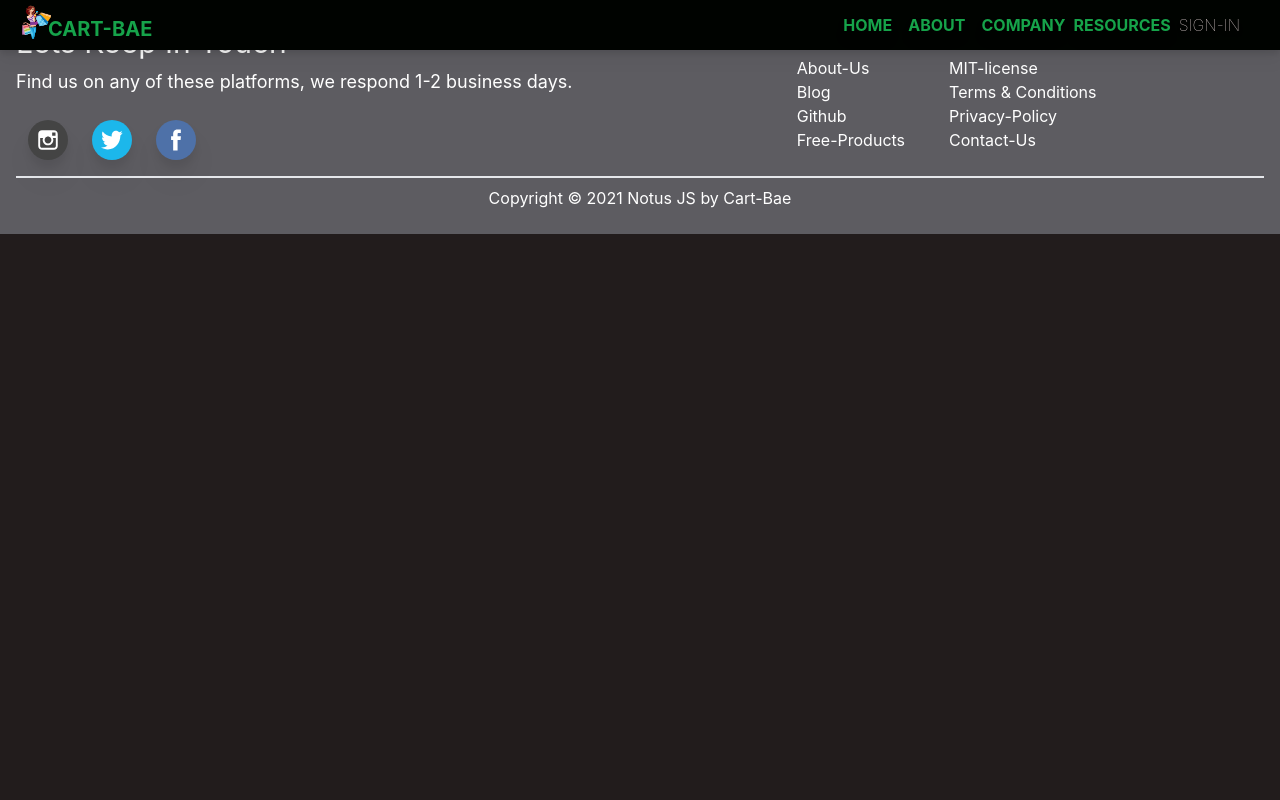
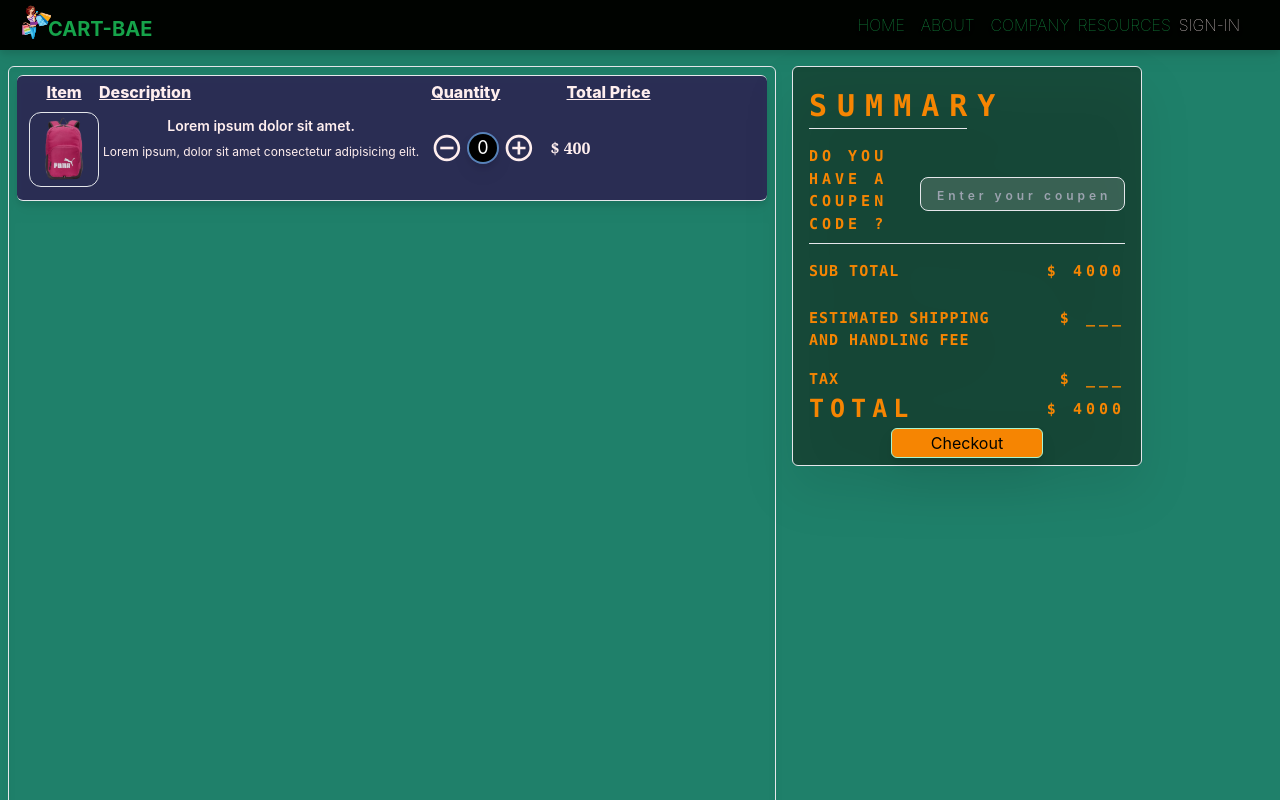
Before and after one commit to nithin-prathapan/cart-bea, a React (Create React App) app: page /checkout in a window 1280 px wide. Shown: the top 800 px of the page. Built offline with nearby package versions, Linux system fonts and the light colour scheme.

Commit message:
checkout page added

```diff
--- a/package.json
+++ b/package.json
@@ -12,10 +12,15 @@
     "react-dom": "^18.2.0",
     "react-icons": "^4.7.1",
     "react-redux": "^8.0.5",
+    "react-redux-firebase": "^3.11.0",
     "react-responsive-carousel": "^3.2.23",
     "react-router-dom": "^6.4.4",
     "react-scripts": "5.0.1",
     "react-typed": "^1.2.0",
+    "redux-firestore": "^1.0.0",
+    "redux-logger": "^3.0.6",
+    "redux-persist": "^6.0.0",
+    "redux-thunk": "^2.4.2",
     "web-vitals": "^2.1.4"
   },
   "scripts": {
--- a/src/App.js
+++ b/src/App.js
@@ -2,9 +2,10 @@ import React from "react";
 import Footer from "./components/Footer";
 import Home from "./components/Home";
 import Navbar from "./components/Navbar";
-import {Route, Routes } from "react-router-dom";
+import { Route, Routes } from "react-router-dom";
 import Signin from "./components/Signin";
 import Login from "./components/Login";
+import Checkout from "./components/Checkout";
 
 const App = () => {
   return (
@@ -15,6 +16,8 @@ const App = () => {
         <Route path="/" element={<Home />} />
         <Route path="/signin" element={<Signin />} />
         <Route path="/login" element={<Login />} />
+        <Route path="/checkout" element={<Checkout />} />
+
       </Routes>
       <Footer />
     </div>
--- /dev/null
+++ b/src/components/Checkout.js
@@ -0,0 +1,87 @@
+import React from 'react'
+import bag from '../images/bag.png'
+import { BiPlusCircle } from 'react-icons/bi'
+import { BiMinusCircle } from 'react-icons/bi'
+import './styles.css'
+
+const Checkout = () => {
+    return (
+
+        <div className='bg-[#1cfdcc71] md:flex sm:grid min-h-[1280px] sm:grid-cols-1'>
+            <div className='w-[95%] sm:min-w-[95%] drop-shadow-lg max-h-[100%] mt-[66px] ml-2 border rounded-md mb-4 text-[#fee] md:max-w-[60%]'>
+                <div className='m-2 flex bg-[#2d2052d8] border-b border-t p-3 rounded-md'>
+                    <div className="image-container h-[100px]">
+                        <h1 className='mx-auto text-center mb-2 -mt-2 font-extrabold underline'>Item</h1>
+                        <img className='max-w-[70px] border rounded-xl mt-auto p-1' src={bag} alt="" />
+                    </div>
+                    <div className='description justify-items-start'>
+                        <h1 className='text-center -mt-2 mb-2 font-extrabold underline '>Description</h1>
+                        <h1 className='text-center text-sm font-semibold  mx-auto p-1'>Lorem ipsum dolor sit amet.</h1>
+                        <p className='text-xs text-center sm:text-center p-1'>Lorem ipsum, dolor sit amet consectetur adipisicing elit.</p>
+                    </div>
+                    <div className='quantity justify-items-start ml-2  '>
+                        <h1 className='text-center -mt-2 mb-6 font-extrabold underline '>Quantity</h1>
+                        <div className='flex items-center my-auto'>
+                            <BiMinusCircle className=" hover:scale-110 cursor-pointer duration-500 ease-in-out" color='#fee' size={40} />
+                            <h2 className="w-[35%] button ml-1 mr-1 h-[100%] mx-auto text-[#fffcfc] text-center border-[100%] bg-[#e6ebea3d]  rounded-full drop-shadow-lg text-lg font-md">0</h2>
+                            <BiPlusCircle className="mr-2 hover:scale-110 cursor-pointer duration-500 ease-in-out" color='#fee' size={40} />
+                        </div>
+
+                    </div>
+                    <div className='description justify-items-start ml-2'>
+                        <h1 className='text-center -mt-2 mb-2hbjn  font-extrabold underline ml-4 '>Total Price</h1>
+                        <h1 className='text-center my-auto mt-8 sm:mt-2 font-serif font-semibold'><span> $  </span> 400</h1>
+                    </div>
+                </div>
+            </div>
+            <div className='mt-[66px] max-h-[400px] drop-shadow-2xl max-w-[350px]  bg-[#101b1185] rounded-md p-4 border m-4 '>
+                <div className='border-b uppercase max-w-[50%]'>
+                    <h1 className='font-mono font-bold tracking-[10px] text-[30px] text-[#ff8800f6]'>
+                        summary
+                    </h1>
+
+                </div>
+                <div className='border-b uppercase mt-4 mb-2 max-w-[100%] flex'>
+                    <h1 className=' mb-2 font-mono font-bold tracking-[4px] w-[50%] text-[15px] text-[#ff8800f6]'>
+                        Do you have a coupen code ?
+                    </h1>
+                    <input type="text" name="" id="" placeholder='Enter your coupen code' className='h-[25px] placeholder:text-xs placeholder:font-semibold tracking-[4px] text-[#ff8800f6] p-4 w-[205px] items-center my-auto rounded-lg outline-none border bg-[#ffeeee27]' />
+                </div>
+                <div className='uppercase mt-4 mb-2 max-w-[100%] flex justify-between'>
+                    <h1 className=' mb-2 font-mono font-bold tracking-[1px] text-[15px] text-[#ff8800f6]'>
+                        Sub Total
+                    </h1>
+                    <h1 className=' font-mono font-bold tracking-[4px] text-[15px] text-[#ff8800f6]'> <span>$ </span> 4000</h1>
+                </div>
+                <div className=' uppercase mt-4 mb-2 max-w-[100%] flex justify-between'>
+                    <h1 className=' mb-2 font-mono font-bold tracking-[1px]  w-[60%] text-[15px] text-[#ff8800f6]'>
+                        Estimated Shipping and Handling fee
+                    </h1>
+                    <h1 className=' font-mono font-bold tracking-[4px] text-[15px]  text-[#ff8800f6]'> <span>$ </span>___</h1>
+
+                </div>
+                <div className=' uppercase max-w-[100%] flex justify-between'>
+                    <h1 className='font-mono font-bold tracking-[1px] text-[15px] text-[#ff8800f6]'>
+                        Tax
+                    </h1>
+                    <h1 className=' font-mono font-bold tracking-[4px] my-auto text-[15px] text-[#ff8800f6]'> <span>$ </span>___</h1>
+
+                </div>
+                <div className=' uppercase max-w-[100%] flex justify-between'>
+                    <h1 className='font-mono font-bold tracking-[6px] text-[25px] text-[#ff8800f6]'>
+                        Total
+                    </h1>
+                    <h1 className=' font-mono font-bold tracking-[4px] my-auto text-[15px] text-[#ff8800f6]'> <span>$ </span> 4000</h1>
+
+                </div>
+                <div className='mx-auto w-[80%] justify-center flex'>
+                    <input type="button" value="Checkout" className='w-[60%] h-[30px] rounded-md border border-emerald-200 hover:scale-95 duration-300 drop-shadow-lg  ease-out mx-auto justify-center bg-[#ff8800f6]' />
+
+                </div>
+            </div>
+        </div>
+
+    )
+}
+
+export default Checkout
--- a/src/components/Navbar.jsx
+++ b/src/components/Navbar.jsx
@@ -6,6 +6,8 @@ import "./styles.css";
 import shopImg from '../images/shopimg.png'
 import { useSelector } from "react-redux";
 const Navbar = () => {
+  const { name } = useSelector((state) => state.user)
+  console.log(name);
   const [nav, setNav] = useState(false);
   const { isLoggedIn } = useSelector((state) => state.user)
   console.log(isLoggedIn);
@@ -17,23 +19,23 @@ const Navbar = () => {
       </Link>
       <ul className="absolute uppercase flex right-8 ">
         <Link to="/">
-          <li className="link-underline  link-underline-black drop-shadow-lg text-green-600 l-2 pr-2 sm:hidden">
+          <li className="link-underline  link-underline-black drop-shadow-lg text-green-600 l-2 pr-2 sm:hidden font-thin">
             Home
           </li>
         </Link>
-        <li className="link-underline link-underline-black drop-shadow-lg  pl-2 pr-2 flex  text-green-600 sm:hidden">
+        <li className="link-underline link-underline-black drop-shadow-lg  pl-2 pr-2 flex  text-green-600 sm:hidden font-thin">
           About
         </li>
-        <li className="link-underline link-underline-black drop-shadow-lg  pl-2 pr-2 flex  text-green-600 sm:hidden">
+        <li className="link-underline link-underline-black drop-shadow-lg  pl-2 pr-2 flex  text-green-600 sm:hidden font-thin">
           Company
         </li>
-        <li className="link-underline  link-underline-black drop-shadow-lg  l-2 pr-2 flex  text-green-600 sm:hidden">
+        <li className="link-underline  link-underline-black drop-shadow-lg  l-2 pr-2 flex  text-green-600 sm:hidden font-thin">
           Resources
         </li>
         {
           isLoggedIn ? (
             <li className="drop-shadow-lg  text-green-600 l-2 pr-2 flex  sm:show">
-              Welcome
+              {name}
               <BiShoppingBag className="ml-2 text-green-600" size={20} />
               <div className="rounded-full inline  w-2 h-2  text-green-600">0</div>
             </li>
--- a/src/components/Cart.jsx
+++ b/src/components/ProductList.jsx
@@ -2,7 +2,7 @@ import React from "react";
 import "./styles.css";
 import ruffle from "../images/ruffle.png";
 
-const Cart = () => {
+const ProductList = () => {
   return (
     <div className="h-[100%] my-10 mx-auto grid md:grid-cols-2 gap-y-4 gap-x-4 lg:grid-cols-4">
       <div
@@ -42,7 +42,7 @@ const Cart = () => {
            ease-in-out duration-500 hover:scale-110  py-1 font-medium w-[100%] max-w-[120px]
             mx-auto mt-3 rounded-lg text-[#000300] border-none"
           >
-            Add to Cart
+            Add to ProductList
           </button>
         </div>
       </div>
@@ -51,4 +51,4 @@ const Cart = () => {
   );
 };
 
-export default Cart;
+export default ProductList;
--- a/src/components/styles.css
+++ b/src/components/styles.css
@@ -30,5 +30,31 @@
   display: flex;
   justify-content: center;
   margin: 0 0 5rem -5rem;
+}
+/* .image-container {
+  max-width: 100px;
+  max-height: 100px;
+  margin: 2rem;
+  margin: auto;
+  background-color: rgba(0, 0, 255, 0.336);
+}
+.image-container img {
+  max-width: 70px;
+  max-height: 70px;
+  margin: auto;
+} */
+.button {
+	--x: 50%;
+	--y: 50%;
 
+	position: relative;
+	appearance: none;
+	color: white;
+	cursor: pointer;
+	outline: none;
+	border-radius: 100px;
+
+
+	border: 2px solid transparent;
+	background: linear-gradient(#000, #000) padding-box, radial-gradient(farthest-corner at var(--x) var(--y), #00C9A7, #845EC2) border-box;
 }
--- /dev/null
+++ b/src/redux/productSlice.js
@@ -0,0 +1,20 @@
+import { createSlice } from "@reduxjs/toolkit";
+
+const initialState = {
+    cartCont: 0
+}
+const productSlice = createSlice({
+    name: 'products',
+    initialState,
+    reducers: {
+        increment: (state) => {
+            state.cartCont += 1;
+        },
+        decrement: (state) => {
+            state.cartCont -= 1;
+
+        }
+    }
+})
+export const { increment, decrement } = productSlice.actions;
+export default productSlice.reducer
--- a/src/redux/store.js
+++ b/src/redux/store.js
@@ -1,8 +1,16 @@
-import { configureStore } from '@reduxjs/toolkit'
+import { configureStore, applyMiddleware } from '@reduxjs/toolkit'
 import userReducer from './userSlice'
+import productReducer from './productSlice'
+import thunk from 'redux-thunk'
 const store = configureStore({
-   reducer:{
-    user:userReducer
-   }
+   reducer: {
+      user: userReducer,
+      products: productReducer
+   },
+   middleware: getDefaultMiddleware =>
+      getDefaultMiddleware({
+         thunk: {
+         }
+      })
 })
 export default store
--- a/src/redux/userSlice.js
+++ b/src/redux/userSlice.js
@@ -1,14 +1,23 @@
 import { createSlice } from '@reduxjs/toolkit'
 
+
+const initialState = {
+    name: "",
+    email: "",
+    isLoggedIn: false
+}
 const userSlice = createSlice({
     name: 'user',
-    initialState: {
-        isLoggedIn: false,
-    },
+    initialState,
+    reducers: {
+        userLogin: (state, action) => {
+            state.name = action.payload.displayName;
+            state.email = action.payload.email;
+            state.isLoggedIn = true;
 
-    reducers: {
-        userLogin: (state) => {
-            state.isLoggedIn = true;
+        },
+        logOut: (state) => {
+            state.isLoggedIn = false;
         }
     }
 })
```
Also changed, not shown: src/components/Home.jsx (+6 -2 lines), src/components/Login.jsx (+10 -10 lines), src/components/Signin.jsx (+24 -7 lines), src/images/bag.png (added), 1 other file (tests, documents, lock files or other folders). Lines whose indentation alone changed are shown as unchanged.
